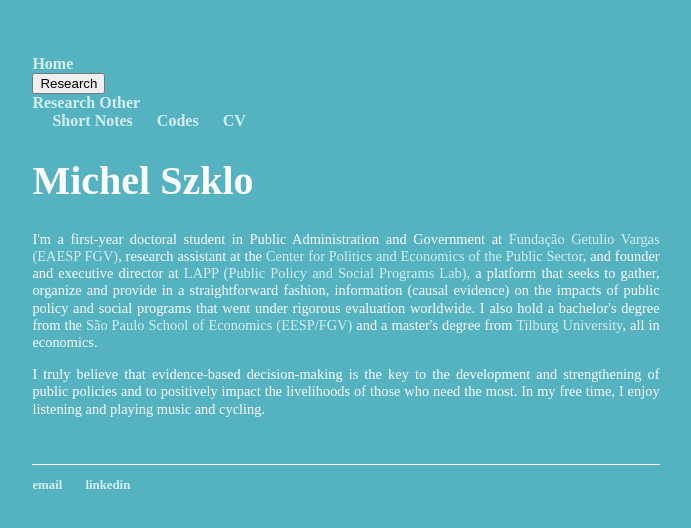
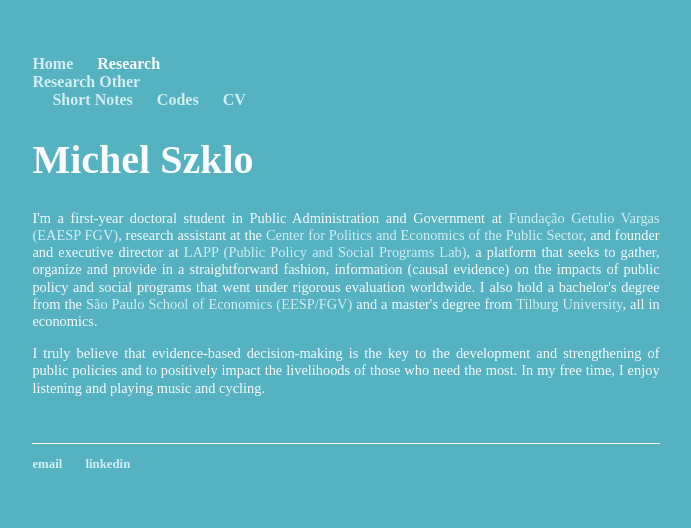
Before and after one commit to michelszklo/michelszklo.github.io, a Jekyll site: the page built from index.html, in a window 1280 px wide. Shown: the top 528 px of the page, without its empty margins (294-985 px from the left). Built offline with Jekyll 4.4.1, drawn with Linux system fonts in a browser that asks for light colours.

Commit message:
dropdown trial 5

```diff
--- a/_layouts/default.html
+++ b/_layouts/default.html
@@ -9,13 +9,11 @@
 			<nav>
 	    		<ul>
 	        		<li><a href="https://michelszklo.github.io/">Home</a></li>
-				<li>
-					<div class="dropdown">
-						<button class="dropbtn">Research</button>
-						<div class="dropdown-content">
-							<a href="https://michelszklo.github.io/r_projects">Research</a>
-							<a href="https://michelszklo.github.io/o_projects">Other</a>
-						</div>
+				<li class="dropdown>
+					<button class="dropbtn">Research</button>
+					<div class="dropdown-content">
+						<a href="https://michelszklo.github.io/r_projects">Research</a>
+						<a href="https://michelszklo.github.io/o_projects">Other</a>
 					</div>
 				</li>
 	        		<li><a href="https://michelszklo.github.io/short_notes">Short Notes</a></li>
```
